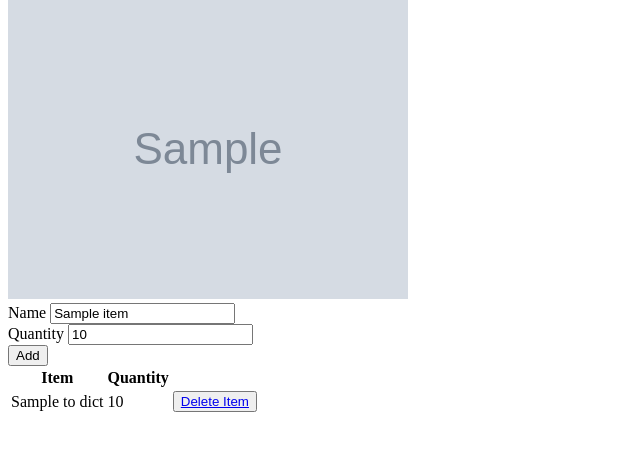
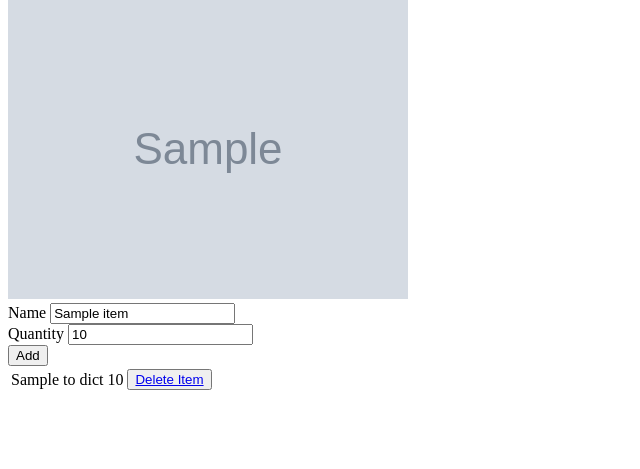
Before and after one commit to pzrsa/shopping-list, a Flask app: template templates/list.html in a window 1280 px wide. Shown: the part 98-567 px from the top of the page, without its empty margins (0-640 px from the left). Run offline with Flask 2, Linux system fonts and the light colour scheme; the template is opened without the code that fills it: most values are stand-ins (such as "Sample title", 1, 10 or a date in 2020); grey boxes marked "Sample" are stand-in pictures.

Commit message:
easier to read items added

```diff
--- a/templates/list.html
+++ b/templates/list.html
@@ -1,6 +1,8 @@
 {% extends "base.html" %}
 
 {% block content %}
+
+
 
 <button><a href="{{ url_for('delete_all') }}">Delete All Items</a></button>
 <p>Welcome back, {{ given_name }}</p>
@@ -23,21 +25,17 @@
 
 
 <table>
-    <tr>
-        <th>Item</th>
-        <th>Quantity</th>
-        <th></th>
-    </tr>
     {% for item in items %}
     <tr>
-        <td>
+        <td style="text-align: center;">
             {{ item.to_dict()['name'] }}
         </td>
-        <td>
+        <td style="text-align: center;">
             {{ item.to_dict()['quantity'] }}
         </td>
         <td><button><a href="{{ item.id }}/delete">Delete Item</a></button></td>
     </tr>
     {% endfor %}
 </table>
+
 {% endblock %}
```
